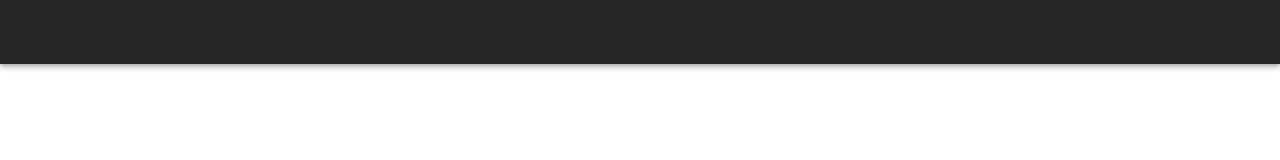
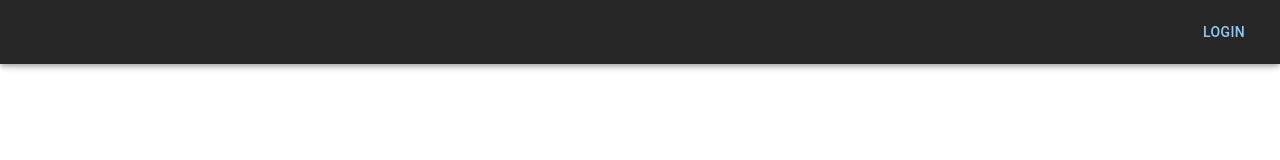
Before and after one commit to ebrotz/kurt-frontend, a React (Vite) app: page / in a window 1280 px wide. Shown: the top 160 px of the page. Built offline with nearby package versions, Linux system fonts and the light colour scheme; some icons are missing.

Commit message:
Add login button

```diff
--- a/src/components/AppBar.tsx
+++ b/src/components/AppBar.tsx
@@ -1,9 +1,11 @@
-import { AppBar, Box, IconButton, Toolbar } from '@mui/material'
+import { AppBar, Box, Button, IconButton, Toolbar} from '@mui/material'
 import MenuIcon from '@mui/icons-material/Menu'
 import React from 'react'
 import { AppDrawer } from './AppDrawer';
 
+
 export default function KurtAppBar() {
+	const [isLoggedIn, setLoggedIn] = React.useState(false)
 	const [isDrawerOpen, setDrawerOpen] = React.useState(false)
 
 	const toggleDrawer = () => {
@@ -14,18 +16,32 @@ export default function KurtAppBar() {
 		setDrawerOpen(false)
 	}
 
+	const logInHandler = () => {
+		setLoggedIn(true)
+	}
+
 	return (
 		<Box>
 			<AppBar>
 				<Toolbar>
-					<IconButton onClick={toggleDrawer}>
+					<IconButton onClick={toggleDrawer} >
 						<MenuIcon />
 					</IconButton>
+					<Box sx={{flexGrow: 1}} />
+					{
+						isLoggedIn ? (
+							<div></div>
+						) : (
+							<Button onClick={logInHandler}>
+								LOGIN
+							</Button>
+						)
+					}
 				</Toolbar>
 			</AppBar>
 			<nav>
 				<AppDrawer open={isDrawerOpen} onClose={closeDrawer} />
 			</nav>
-		</Box>
+		</Box >
 	)
 }
```
